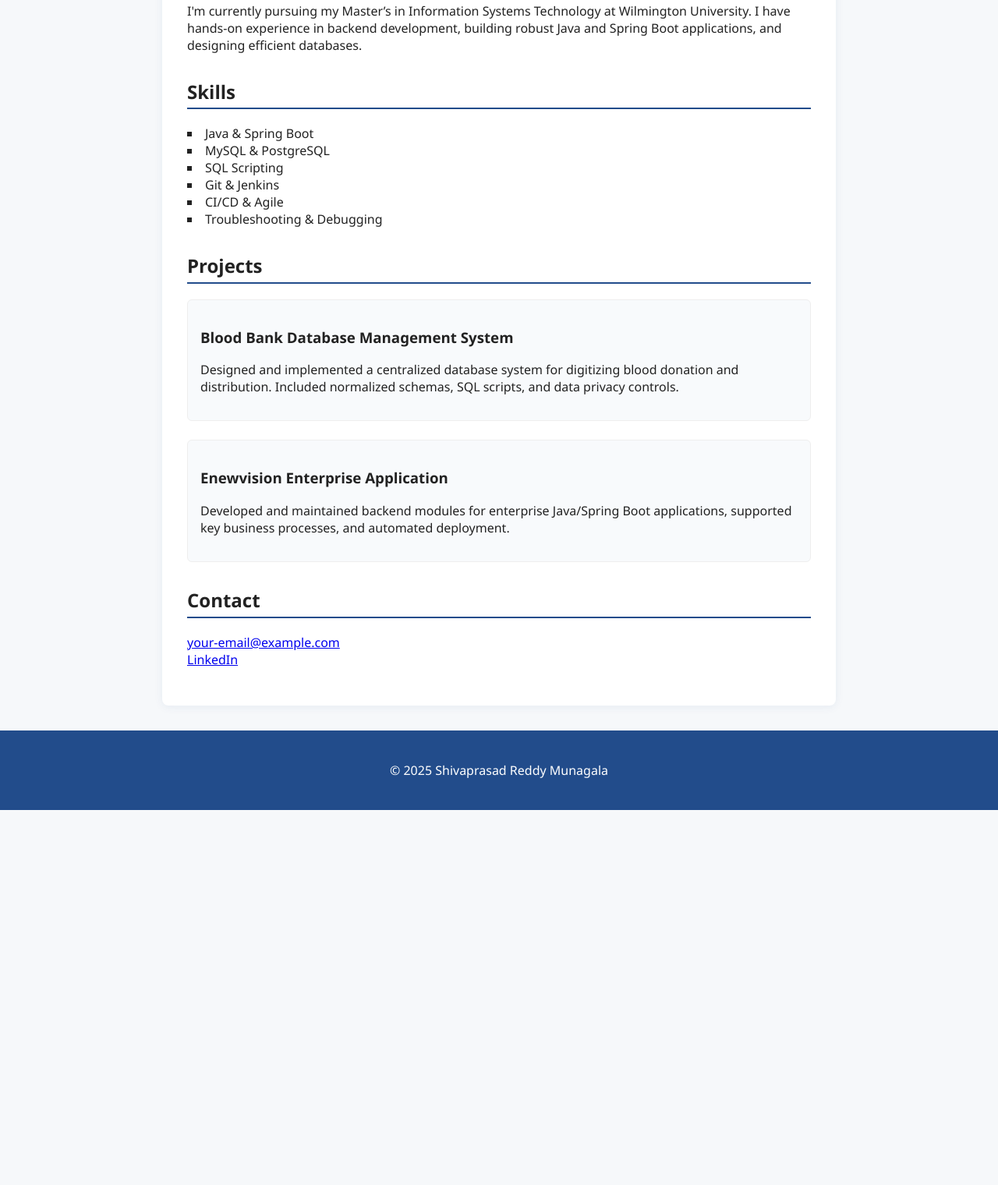
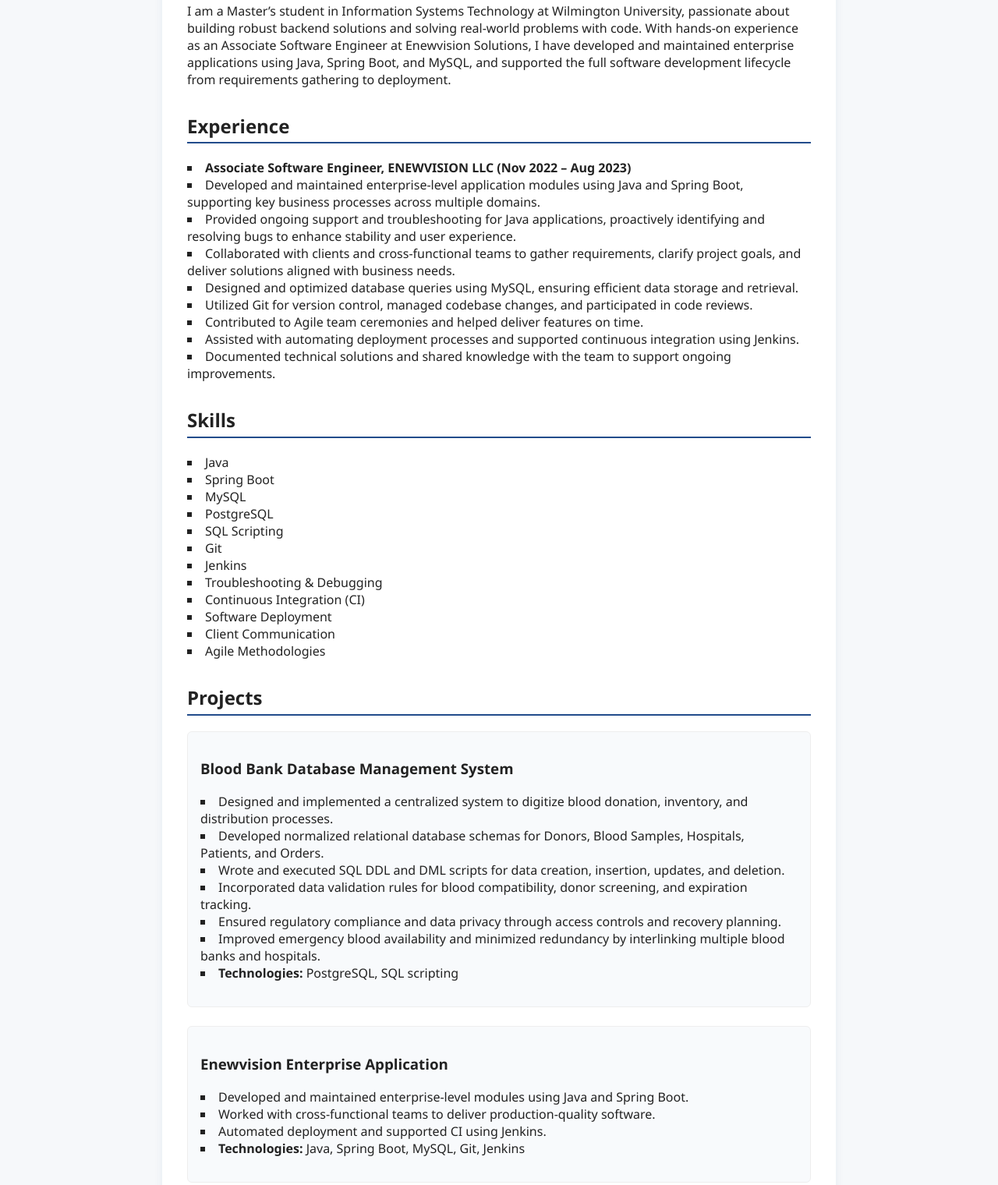
Before and after one commit to munugalashiva/shivaprasad-portfolio, a plain HTML site: page index.html in a window 1280 px wide. Shown: the part 347-1867 px from the top of the page at 78% size. Before the commit the page ends 1386 px from the top, so only its background shows below. Drawn offline with Linux system fonts and the light colour scheme.

Commit message:
Update index.html

```diff
--- a/index.html
+++ b/index.html
@@ -21,20 +21,42 @@
     <section id="about">
       <h2>About Me</h2>
       <p>
-        I'm currently pursuing my Master’s in Information Systems Technology at Wilmington University.
-        I have hands-on experience in backend development, building robust Java and Spring Boot applications, and designing efficient databases.
+        I am a Master’s student in Information Systems Technology at Wilmington University, passionate about building robust backend solutions and solving real-world problems with code.
+        With hands-on experience as an Associate Software Engineer at Enewvision Solutions, I have developed and maintained enterprise applications using Java, Spring Boot, and MySQL, and supported the full software development lifecycle from requirements gathering to deployment.
       </p>
+      <h2>Experience</h2>
+      <ul>
+        <li>
+          <strong>Associate Software Engineer, ENEWVISION LLC (Nov 2022 – Aug 2023)</strong>
+          <ul>
+            <li>Developed and maintained enterprise-level application modules using Java and Spring Boot, supporting key business processes across multiple domains.</li>
+            <li>Provided ongoing support and troubleshooting for Java applications, proactively identifying and resolving bugs to enhance stability and user experience.</li>
+            <li>Collaborated with clients and cross-functional teams to gather requirements, clarify project goals, and deliver solutions aligned with business needs.</li>
+            <li>Designed and optimized database queries using MySQL, ensuring efficient data storage and retrieval.</li>
+            <li>Utilized Git for version control, managed codebase changes, and participated in code reviews.</li>
+            <li>Contributed to Agile team ceremonies and helped deliver features on time.</li>
+            <li>Assisted with automating deployment processes and supported continuous integration using Jenkins.</li>
+            <li>Documented technical solutions and shared knowledge with the team to support ongoing improvements.</li>
+          </ul>
+        </li>
+      </ul>
     </section>
 
     <section id="skills">
       <h2>Skills</h2>
       <ul>
-        <li>Java & Spring Boot</li>
-        <li>MySQL & PostgreSQL</li>
+        <li>Java</li>
+        <li>Spring Boot</li>
+        <li>MySQL</li>
+        <li>PostgreSQL</li>
         <li>SQL Scripting</li>
-        <li>Git & Jenkins</li>
-        <li>CI/CD & Agile</li>
-        <li>Troubleshooting & Debugging</li>
+        <li>Git</li>
+        <li>Jenkins</li>
+        <li>Troubleshooting &amp; Debugging</li>
+        <li>Continuous Integration (CI)</li>
+        <li>Software Deployment</li>
+        <li>Client Communication</li>
+        <li>Agile Methodologies</li>
       </ul>
     </section>
 
@@ -42,18 +64,25 @@
       <h2>Projects</h2>
       <div class="project">
         <h3>Blood Bank Database Management System</h3>
-        <p>
-          Designed and implemented a centralized database system for digitizing blood donation and distribution.
-          Included normalized schemas, SQL scripts, and data privacy controls.
-        </p>
+        <ul>
+          <li>Designed and implemented a centralized system to digitize blood donation, inventory, and distribution processes.</li>
+          <li>Developed normalized relational database schemas for Donors, Blood Samples, Hospitals, Patients, and Orders.</li>
+          <li>Wrote and executed SQL DDL and DML scripts for data creation, insertion, updates, and deletion.</li>
+          <li>Incorporated data validation rules for blood compatibility, donor screening, and expiration tracking.</li>
+          <li>Ensured regulatory compliance and data privacy through access controls and recovery planning.</li>
+          <li>Improved emergency blood availability and minimized redundancy by interlinking multiple blood banks and hospitals.</li>
+          <li><strong>Technologies:</strong> PostgreSQL, SQL scripting</li>
+        </ul>
       </div>
       <div class="project">
         <h3>Enewvision Enterprise Application</h3>
-        <p>
-          Developed and maintained backend modules for enterprise Java/Spring Boot applications, supported key business processes, and automated deployment.
-        </p>
+        <ul>
+          <li>Developed and maintained enterprise-level modules using Java and Spring Boot.</li>
+          <li>Worked with cross-functional teams to deliver production-quality software.</li>
+          <li>Automated deployment and supported CI using Jenkins.</li>
+          <li><strong>Technologies:</strong> Java, Spring Boot, MySQL, Git, Jenkins</li>
+        </ul>
       </div>
-      <!-- Add more projects as you grow! -->
     </section>
 
     <section id="contact">
```
